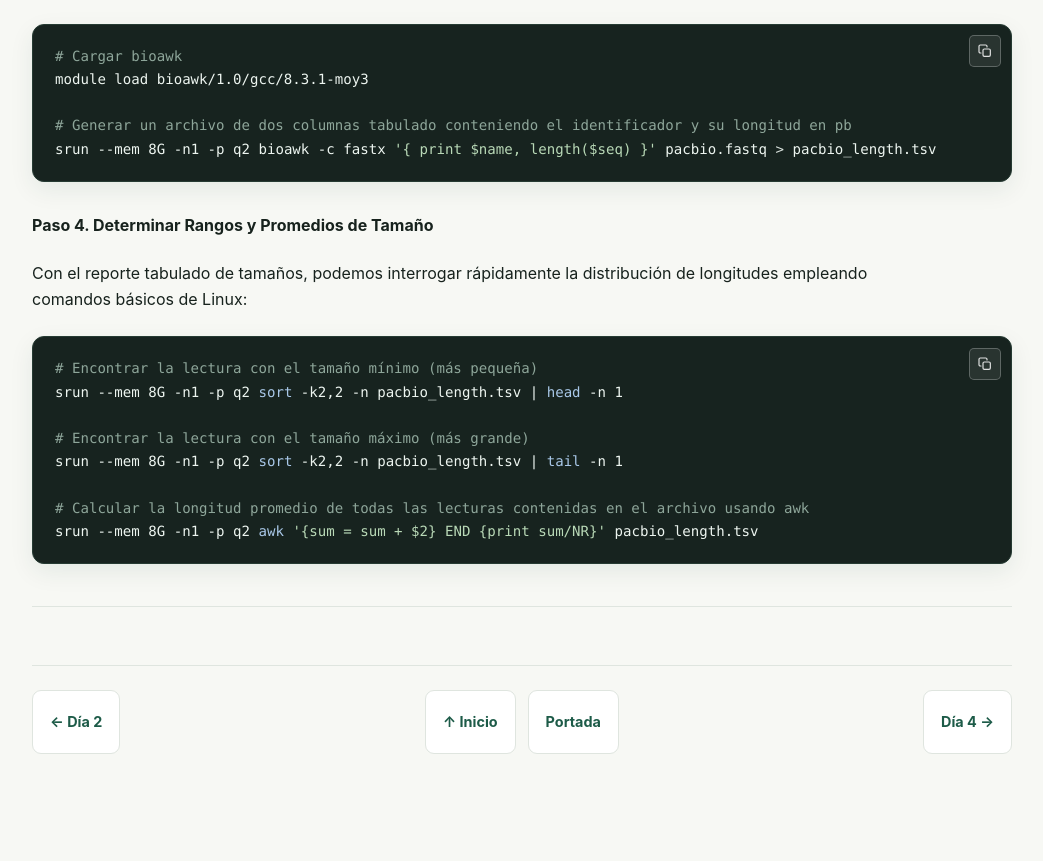
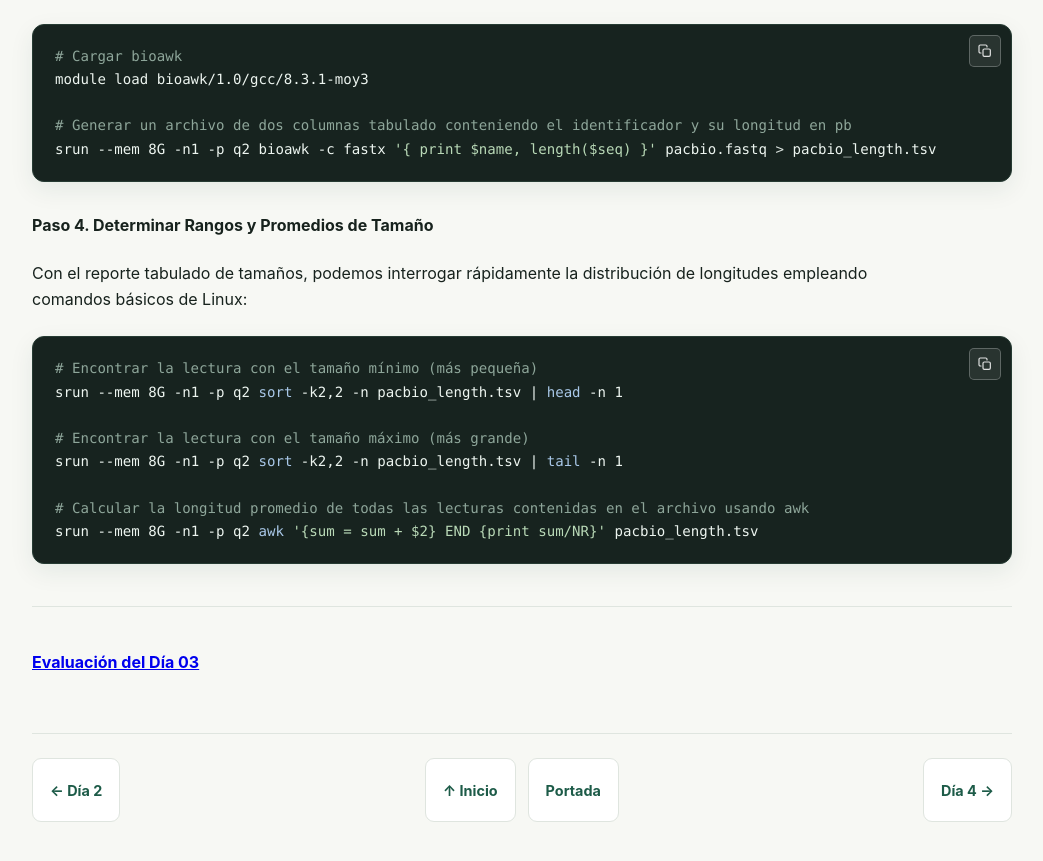
Before and after one commit to vitoem/HBGT_2026, a Jekyll site: the page built from docs/dia-03.md, in a window 1280 px wide and 900 px high, scrolled down 9280 px. Shown: the top 861 px of the window, without its empty margins (118-1161 px from the left). Built offline with Jekyll 4.4.1, drawn with Linux system fonts in a browser that asks for light colours; before the commit the page ends 10112 px from its top, so only the background shows below that.

Commit message:
Add evaluation link for Day 03
Added evaluation link for Day 03.

````diff
--- a/docs/dia-03.md
+++ b/docs/dia-03.md
@@ -300,3 +300,5 @@ srun --mem 8G -n1 -p q2 sort -k2,2 -n pacbio_length.tsv | tail -n 1
 srun --mem 8G -n1 -p q2 awk '{sum = sum + $2} END {print sum/NR}' pacbio_length.tsv
 ```
 ---
+
+[**Evaluación del Día 03**](https://forms.cloud.microsoft/r/LX7UQn81VX)
````
